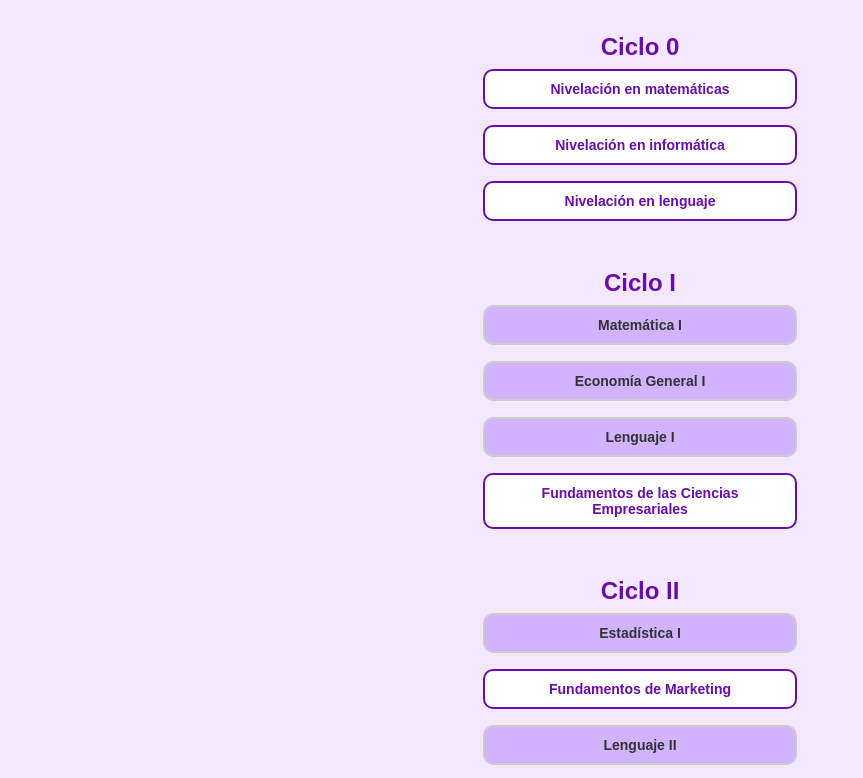
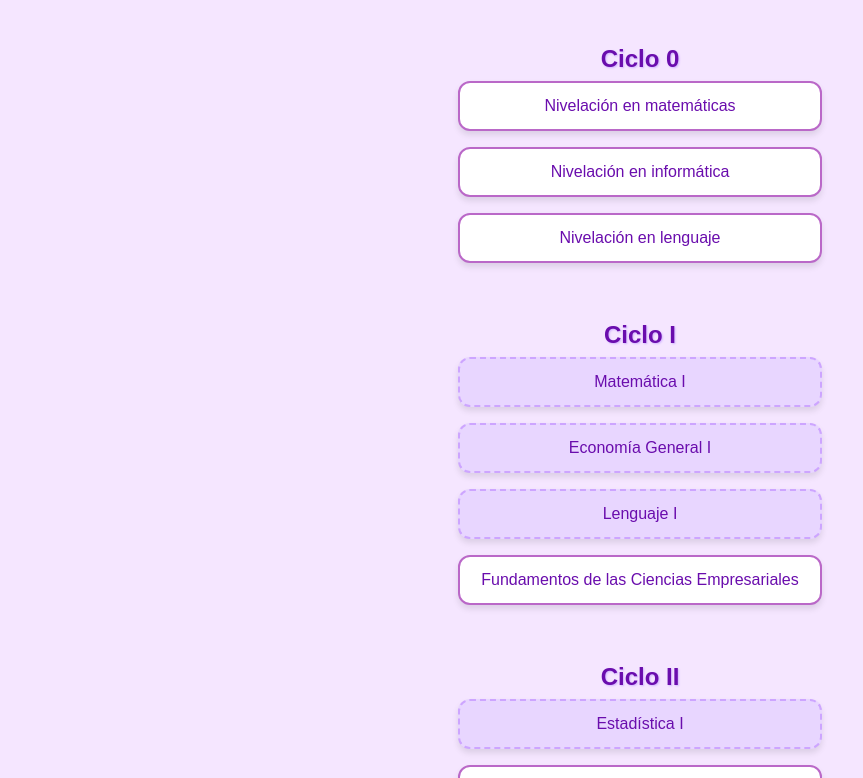
Before and after one commit to Nahircitaa/Malla-interactiva-marketing-, a plain HTML site: page index.html in a window 1280 px wide. Shown: the part 107-885 px from the top of the page, without its empty margins (0-863 px from the left). Drawn offline with Linux system fonts and the light colour scheme.

Commit message:
Update styles.css

```diff
--- a/styles.css
+++ b/styles.css
@@ -1,53 +1,71 @@
-/* Fondo general de la página: lila claro */
 body {
-  font-family: Arial, sans-serif;
-  background-color: #f3e8ff; /* lila claro */
-  color: #333;
+  background-color: #f5e6ff; /* fondo aesthetic lila */
+  font-family: 'Poppins', sans-serif;
   margin: 0;
   padding: 20px;
+  color: #4b0082;
 }
 
-/* Contenedor principal */
+#header {
+  text-align: center;
+  margin-bottom: 40px;
+}
+
+h1 {
+  font-size: 2.5em;
+  margin-bottom: 10px;
+  color: #8e44ad;
+}
+
+p {
+  font-size: 1.1em;
+  color: #5d3a8d;
+}
+
 #malla {
   display: flex;
   flex-direction: column;
   align-items: center;
 }
 
-/* Título de cada ciclo */
+/* Títulos de ciclo */
 .ciclo {
-  font-size: 24px;
-  font-weight: bold;
-  margin-top: 40px;
+  font-size: 1.5em;
+  font-weight: 600;
+  margin-top: 50px;
   color: #6a0dad;
+  text-shadow: 1px 1px 2px #d1b3ff;
 }
 
-/* Caja básica para cada ramo */
+/* Cursos generales */
 .ramo {
-  background-color: #d1b3ff; /* color base para ramos bloqueados */
-  border: 2px solid #ccc;
-  border-radius: 10px;
-  padding: 10px 15px;
+  background-color: #e8d6ff;
+  border: 2px dashed #cda5ff;
+  border-radius: 12px;
+  padding: 14px 20px;
   margin: 8px;
-  width: 280px;
+  width: 320px;
   text-align: center;
-  font-weight: bold;
-  font-size: 14px;
-  transition: 0.3s;
-  color: #333;
+  font-weight: 500;
+  font-size: 16px;
+  color: #6a0dad;
+  box-shadow: 0 4px 6px rgba(0, 0, 0, 0.1);
+  transition: all 0.3s ease;
+  user-select: none;
 }
 
-/* Ramo disponible (clicable): fondo blanco */
+/* Cursos disponibles */
 .ramo.activo {
-  background-color: white;
-  color: #6a0dad;
-  border: 2px solid #6a0dad;
+  background-color: #ffffff !important;
+  color: #6a0dad !important;
+  border: 2px solid #ba68c8;
   cursor: pointer;
 }
 
-/* Ramo aprobado: fondo lila oscuro */
+/* Cursos ya aprobados */
 .ramo.aprobado {
-  background-color: #6a0dad;
-  color: white;
-  border: 2px solid #4b0082;
+  background-color: #ba68c8 !important;
+  color: #ffffff !important;
+  border: 2px solid #7b1fa2;
+  text-decoration: line-through;
 }
```
